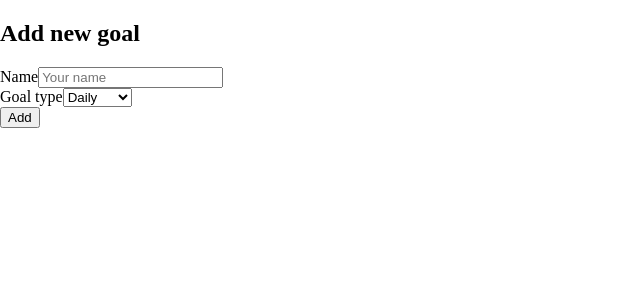
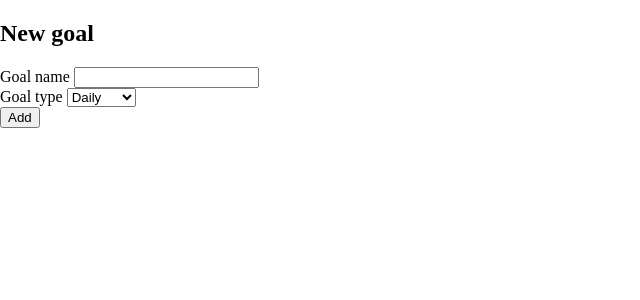
Before and after one commit to Xandowski/todo-map, a Next.js app: page /components/NewGoal in a window 1280 px wide. Shown: the top 300 px of the page, without its empty margins (0-640 px from the left). Built offline with nearby package versions, Linux system fonts and the light colour scheme.

Commit message:
fix: Update NewGoal title and tag names

```diff
--- a/src/pages/components/NewGoal.js
+++ b/src/pages/components/NewGoal.js
@@ -23,14 +23,14 @@ const NewGoal = () => {
 
     return (
         <>
-        <h2>Add new goal</h2>
+        <h2>New goal</h2>
         <form onSubmit={registerGoal}>
             <div>
-                <label for="name">Name</label>
-                <input type="text" id="name" placeholder="Your name" required />
+                <label for="name">Goal name </label>
+                <input type="text" id="name" required />
             </div>
             <div>
-                <label for="goalType">Goal type</label>
+                <label for="goalType">Goal type </label>
                 <select id="goalType">
                     <option value="daily">Daily</option>
                     <option value="weekly">Weekly</option>
```
